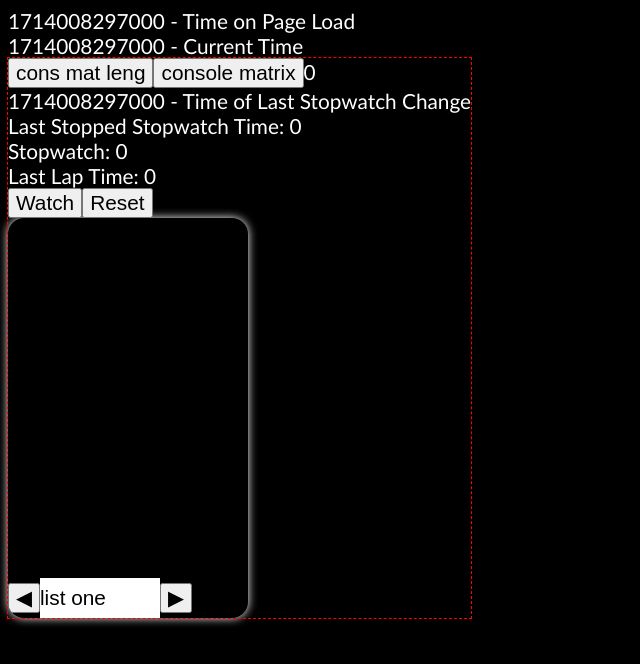
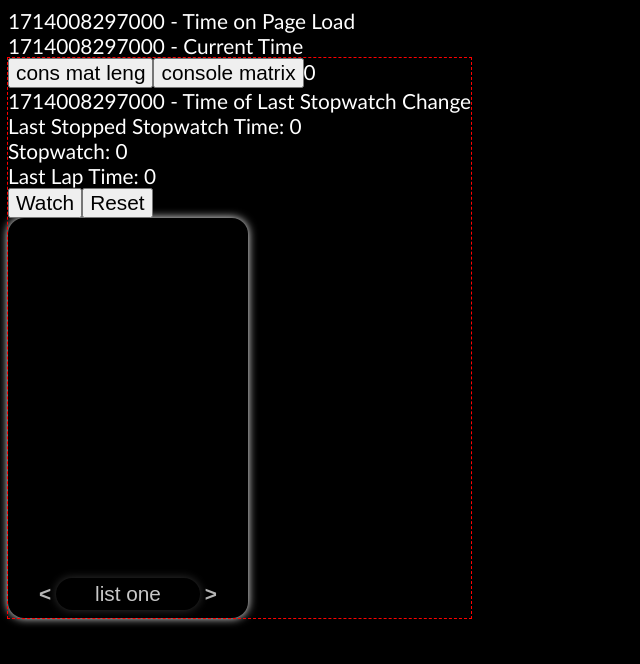
Before and after one commit to moefingers/react-timer_stop-watch, a React (Vite) app: page / in a window 1280 px wide. Shown: the top 664 px of the page, without its empty margins (0-640 px from the left). Built offline with nearby package versions, Linux system fonts and the light colour scheme.

Commit message:
solidified stopwatch  dropdown and added lots of styling

```diff
--- a/src/App.css
+++ b/src/App.css
@@ -28,12 +28,6 @@ body *{
   overflow: hidden;
 }
 
-.stopwatch-list-name-input{
-  height:10%;
-  width:50%;
-  border: 0;
-  padding: 0;
-}
 .stopwatch-scroll-container{
   height: 90%;
   width: 100%;
@@ -42,6 +36,130 @@ body *{
   scroll-behavior: smooth;
   box-sizing: content-box;
 }
+
+
+.stopwatch-list-navigation-container{
+  margin: 0 auto;
+  padding: 0;
+  height:8%;
+  width: 100%;
+  margin-bottom: 2%;
+  display: flex;
+  justify-content: center;
+  position: relative;
+}
+
+.stopwatch-input-container{
+  width: 60%;
+  display:flex;
+  justify-content: center;
+}
+
+input.stopwatch-list-name-input{
+  border: 0;
+  width:96%;
+  padding: 0 2%;
+  height:100%;
+  background: black;
+  text-align: center;
+  color:rgba(200,200,200,1);
+  box-shadow: 0 0 10px rgba(255,255,255,.2);
+  border-radius: 1rem;
+  transition: .5s;
+  z-index: 20;
+}
+
+input.stopwatch-list-name-input:hover{
+  text-shadow: 0 0 10px rgba(255,255,255,.5);
+  box-shadow: 0 0 10px rgba(255,255,255,.5);
+  color: rgba(210,210,210,1);
+  font-size: 1.7rem;
+}
+input.stopwatch-list-name-input:focus{
+  outline: 0;
+  text-shadow: 0 0 10px rgba(255,255,255,1);
+  box-shadow: 0 0 10px rgba(255,255,255,1);
+  font-size:1.5rem;
+
+}
+
+.stopwatch-navigate-list-button{
+  border: 0;
+  padding: 0rem .3rem;
+  background: transparent;
+  color: rgb(180,180,180);
+  font-weight: 800;
+  transition: .5s;
+}
+.stopwatch-navigate-list-button:hover{
+  text-shadow: 0 0 10px rgba(255,255,255,.8);
+  color:rgb(210,210,210)
+}
+.stopwatch-navigate-list-button:active{
+  text-shadow: 0 0 10px rgba(255,255,255,1);
+  color:rgb(255,255,255);
+  transition: .2s;
+}
+
+.stopwatch-list-dropdown{
+  position:absolute;
+  bottom: 100%;
+  /* padding: 0 1rem; */
+  width: 50%;
+  overflow: hidden;
+  /* border-radius: 1rem 1rem 0 0 ; */
+  box-shadow: 0 0 .5rem rgba(255,255,255,.4);
+  opacity: 0;
+  visibility: hidden;
+  height: 0rem;
+  /* height: 20rem; */
+  transition: .2s;
+  background: rgba(0,0,0,.5);
+  backdrop-filter: blur(5px);
+  z-index: 19;
+}
+
+.stopwatch-list-dropdown-scroll{
+  height: 100%;
+  width: 100%;
+  overflow-x:hidden;
+  overflow-y:scroll;
+  scroll-behavior: smooth;
+  display:flex;
+  flex-flow: column nowrap;
+
+}
+.stopwatch-list-dropdown-scroll > :first-child{
+  margin-top: auto !important;
+}
+
+
+.stopwatch-input-container:hover .stopwatch-list-dropdown{
+  opacity: 1;
+  visibility: visible;
+  height: 20rem;
+  transition: .8s;
+}
+
+.stopwatch-list-dropdown-item{
+  text-align: center;
+  position: static;
+  width:100%;
+  margin: 0;
+  height:fit-content;
+  transition: .5s;
+  padding: 0.3rem 0;
+  color: rgba(200,200,200,1);
+  text-shadow: 0 0 1rem rgba(255,255,255,.6);
+}
+
+.stopwatch-list-dropdown-item:hover{
+  color: rgba(255,255,255,1);
+  text-shadow: 0 0 1rem rgba(255,255,255,1);
+  font-size: 2rem;
+  transition: .3s;
+}
+
 
 
 
--- a/src/stopwatch/Stopwatch.jsx
+++ b/src/stopwatch/Stopwatch.jsx
@@ -32,19 +32,6 @@ function runStopWatch() {
 }
 
 function updateMatrix(objectPseudoIndex, updateObject) {
-  // console.log(updateObject)
-  // let actualIndex = getIndexOfListByPseudoIndex(objectPseudoIndex)
-  // let splicedMatrix = [...stopwatchListMatrix]
-  // splicedMatrix.splice(objectPseudoIndex, actualIndex)
-  // setStopwatchListMatrix([
-  //   ...splicedMatrix,
-
-  //   Object.assign({}, stopwatchListMatrix[stopwatchListSelectedIndex], updateObject)
-
-  // ])
-  console.log(stopwatchListObject)
-  console.log({[objectPseudoIndex]: updateObject})
-  console.log(Object.assign({},stopwatchListObject, {[objectPseudoIndex]: Object.assign({},stopwatchListObject[objectPseudoIndex], updateObject)}))
   setStopwatchListObject(Object.assign({},stopwatchListObject, {[objectPseudoIndex]: Object.assign({},stopwatchListObject[objectPseudoIndex], updateObject)}))
 }
 // function to add lap time to timePassedStopwatchArray
@@ -53,60 +40,27 @@ function addLapTimeToStopwatchArray(reason) {
   if(stopwatchTime === 0) return
   let alreadyContainsTimeType = ""  // initialize already contains situation
   let indexOfTimeObjectToUpdate
-  // console.log(stopwatchListMatrix)
-  // console.log(stopwatchListMatrix[stopwatchListSelectedIndex].name)
-  // stopwatchListMatrix[stopwatchListSelectedIndex].array.forEach((object, index) => { // for each object {time: 999, reason: 'Lap' || 'Stopped' || 'Stopped and Lap'}
-  //   if(object.time === stopwatchTime){ // if time is the same
-  //     if (object.reason === 'Stopped') {alreadyContainsTimeType = "Stopped"; indexOfTimeObjectToUpdate = index} // already contains time of the STOPPED reason
-  //     else if (object.reason === 'Lap' || object.reason === 'Stopped and Lap') {alreadyContainsTimeType = "Lap"} // already contains time of LAP or STOPPED AND LAP reason
-  //   }
+
   stopwatchListObject[stopwatchListSelectedPseudoIndex].array.forEach((object, index) => { // for each object {time: 999, reason: 'Lap' || 'Stopped' || 'Stopped and Lap'}
     if(object.time === stopwatchTime){ // if time is the same
       if (object.reason === 'Stopped') {alreadyContainsTimeType = "Stopped"; indexOfTimeObjectToUpdate = index} // already contains time of the STOPPED reason
       else if (object.reason === 'Lap' || object.reason === 'Stopped and Lap') {alreadyContainsTimeType = "Lap"} // already contains time of LAP or STOPPED AND LAP reason
     }
   }) // end for each
-  // if(alreadyContainsTimeType == "Stopped"){ // if already contains time of the STOPPED reason
-  //   let {lastDifference} = stopwatchListMatrix[stopwatchListSelectedIndex].array[indexOfTimeObjectToUpdate]
-  //   stopwatchListMatrix[stopwatchListSelectedIndex].array.splice(indexOfTimeObjectToUpdate, 1) // remove the old one from the array
-  //   let splicedMatrix = [...stopwatchListMatrix]
-  //   splicedMatrix.splice(stopwatchListSelectedIndex, 1)
+
   if(alreadyContainsTimeType == "Stopped"){ // if already contains time of the STOPPED reason
     let {lastDifference} = stopwatchListObject[stopwatchListSelectedPseudoIndex].array[indexOfTimeObjectToUpdate] // destructure last difference
     stopwatchListObject[stopwatchListSelectedPseudoIndex].array.splice(indexOfTimeObjectToUpdate, 1) // remove the old one from the array of times
-    // let splicedMatrix = [...stopwatchListMatrix]
-    // splicedMatrix.splice(stopwatchListSelectedIndex, 1)
     updateMatrix(stopwatchListSelectedPseudoIndex, {array: [
       ...stopwatchListObject[stopwatchListSelectedPseudoIndex].array,
       {time: stopwatchTime, lastDifference: lastDifference, reason: 'Stopped and Lap'}
     ]})
-    // setStopwatchListMatrix([
-    //   ...splicedMatrix,
-    //   Object.assign({}, stopwatchListMatrix[stopwatchListSelectedIndex], {array: [
-    //     ...stopwatchListMatrix[stopwatchListSelectedIndex].array,
-    //     {time: stopwatchTime, lastDifference: lastDifference, reason: 'Stopped and Lap'}
-    //   ]}
-    // )
-    // ])
-
 
 
     setLapAndStopped(true)
   }
 
   if (alreadyContainsTimeType == "" || reason == "Stopped") { // add time with LAP type if it doesn't already exist as any other type
-
-    // let splicedMatrix = [...stopwatchListMatrix]
-    // splicedMatrix.splice(stopwatchListSelectedIndex, 1)
-    // setStopwatchListMatrix([
-    //   ...splicedMatrix,
-
-    //   Object.assign({}, stopwatchListMatrix[stopwatchListSelectedIndex], {array: [
-    //     ...stopwatchListMatrix[stopwatchListSelectedIndex].array,
-    //     {time: stopwatchTime, lastDifference: stopwatchTime - lastLapStopwatchTime, reason: typeof reason == 'string' && reason || 'Lap'}
-    //   ]})
-
-    // ])
 
     updateMatrix(stopwatchListSelectedPseudoIndex, {array: [
       ...stopwatchListObject[stopwatchListSelectedPseudoIndex].array,
@@ -120,6 +74,65 @@ useInterval(() => {
   setStopwatchTime(lastStoppedStopwatchTime + Date.now() - timeOfLastStopwatchChange)
 }, useIntervalActive ? 10 : null)
 
+
+
+    useEffect(() => {
+      if(lastStoppedStopwatchTime == stopwatchListObject[stopwatchListSelectedPseudoIndex].storedTime) return
+      updateMatrix(stopwatchListSelectedPseudoIndex, {storedTime: lastStoppedStopwatchTime})
+    }, [lastLapStopwatchTime])
+// reset and create new list and then navigate to it with setlist
+function resetAndCreateNewList(event){
+  setStopwatchTime(0);
+  setLastLapStopwatchTime(0)
+  updateMatrix(Object.keys(stopwatchListObject).length, Object.assign({}, defaultStopwatchListItemObject, {name: `List ${Object.keys(stopwatchListObject).length + 1}`}))
+  setList(event, Object.keys(stopwatchListObject).length)
+}
+
+// next and previous selected pseudo index or set manually with setlist
+function nextList(event){
+  if(stopwatchListSelectedPseudoIndex == Object.keys(stopwatchListObject).length - 1) return
+  stopwatchListElement.current.animate(slideOutToLeft, {duration: 250, easing: "ease"})
+  setTimeout(() => {
+    let newSelectedIndex = stopwatchListSelectedPseudoIndex + 1
+    setStopwatchListSelectedPseudoIndex(newSelectedIndex)
+    stopwatchListElement.current.animate(slideInFromRight, {duration: 250, easing: "ease"})
+  }, 250);
+}
+function previousList(event){
+  if(stopwatchListSelectedPseudoIndex == 0) return
+  stopwatchListElement.current.animate(slideOutToRight, {duration: 250, easing: "ease"})
+  setTimeout(() => {
+    let newSelectedIndex = stopwatchListSelectedPseudoIndex - 1
+    setStopwatchListSelectedPseudoIndex(newSelectedIndex)
+    stopwatchListElement.current.animate(slideInFromLeft, {duration: 250, easing: "ease"})
+  }, 250);
+}
+function setList(event, index){
+  let [animation1, animation2] = [null, null]
+  if (index > stopwatchListSelectedPseudoIndex){animation1 = slideOutToLeft; animation2 = slideInFromRight}
+  else if (index < stopwatchListSelectedPseudoIndex){animation1 = slideOutToRight; animation2 = slideInFromLeft}
+  else {return}
+  stopwatchListElement.current.animate(animation1, {duration: 250, easing: "ease"})
+  setTimeout(() => {
+    setStopwatchListSelectedPseudoIndex(index)
+    stopwatchListElement.current.animate(animation2, {duration: 250, easing: "ease"})
+  }, 250);
+}
+
+
+
+// upon selected index changing, read time from stored list and update states.. update input to reflect name from stored state
+useEffect(() => {
+  let newTime = stopwatchListObject[stopwatchListSelectedPseudoIndex].storedTime
+  stopwatchListNameInput.current.value = stopwatchListObject[stopwatchListSelectedPseudoIndex]?.name
+  setLastStoppedStopwatchTime(newTime)
+  setLastLapStopwatchTime(newTime)
+  setStopwatchTime(newTime)
+
+}, [ stopwatchListSelectedPseudoIndex])
+
+const stopwatchListNameInput = useRef()
+const stopwatchListDropdownScrollElement = useRef()
 const stopwatchListElement = useRef()
 const stopwatchScrollElement = useRef()
 
@@ -128,96 +141,24 @@ const stopwatchScrollElement = useRef()
       stopwatchScrollElement.current.style= `padding-right: ${stopwatchScrollElement.current.offsetWidth - stopwatchScrollElement.current.clientWidth}px`
       }
     }, [stopwatchScrollElement.current])
+    useEffect(() => {
+      if(stopwatchListDropdownScrollElement.current){
+        let halfPad = (stopwatchListDropdownScrollElement.current.offsetWidth - stopwatchListDropdownScrollElement.current.clientWidth)/2
+        stopwatchListDropdownScrollElement.current.style= `padding-left: ${halfPad}px; padding-right: ${halfPad}px`
+
+      }
+    }, [stopwatchListDropdownScrollElement.current])
+
+    useEffect(() => {
+      console.log(stopwatchListDropdownScrollElement?.current?.children)
+        stopwatchListDropdownScrollElement?.current?.children.length >0 && stopwatchListDropdownScrollElement?.current?.lastChild.scrollIntoView({behavior: "smooth"})
+    }, [stopwatchListDropdownScrollElement?.current?.children.length])
 
 
-    useEffect(() => {
-      console.log( lastStoppedStopwatchTime)
-      if(lastStoppedStopwatchTime == stopwatchListObject[stopwatchListSelectedPseudoIndex].storedTime) return
-      updateMatrix(stopwatchListSelectedPseudoIndex, {storedTime: lastStoppedStopwatchTime})
-    }, [lastLapStopwatchTime])
-// reset
-function resetAndCreateNewList(event){
-  setStopwatchTime(0);
-  setLastLapStopwatchTime(0)
-  // setStopwatchListMatrix([...stopwatchListMatrix, Object.assign({}, defaultStopwatchListItemObject, {name: `List ${stopwatchListMatrix.length + 1}`})])
-  updateMatrix(Object.keys(stopwatchListObject).length, Object.assign({}, defaultStopwatchListItemObject, {name: `List ${Object.keys(stopwatchListObject).length + 1}`}))
-  setList(event, Object.keys(stopwatchListObject).length)
-}
-
-function nextList(event, overrideIndex = null){
-  console.log(overrideIndex)
-  console.log(Object.keys(stopwatchListObject).length)
-  if(stopwatchListSelectedPseudoIndex == Object.keys(stopwatchListObject).length - 1 && overrideIndex == null) return
-  stopwatchListElement.current.animate(slideOutToLeft, 250)
-  setTimeout(() => {
-    let newSelectedIndex = overrideIndex || stopwatchListSelectedPseudoIndex + 1
-    console.log(newSelectedIndex)
-    setStopwatchListSelectedPseudoIndex(newSelectedIndex)
-    stopwatchListElement.current.animate(slideInFromRight, 250)
-  }, 250);
-}
-
-function setList(event, index){
-  let [animation1, animation2] = [null, null]
-  if (index > stopwatchListSelectedPseudoIndex){animation1 = slideOutToLeft; animation2 = slideInFromRight}
-  else if (index < stopwatchListSelectedPseudoIndex){animation1 = slideOutToRight; animation2 = slideInFromLeft}
-  else {return}
-  stopwatchListElement.current.animate(animation1, 250)
-  setTimeout(() => {
-    setStopwatchListSelectedPseudoIndex(index)
-    stopwatchListElement.current.animate(animation2, 250)
-  }, 250);
-}
-
-function previousList(){
-  if(stopwatchListSelectedPseudoIndex == 0) return
-  stopwatchListElement.current.animate(slideOutToRight, 250)
-  setTimeout(() => {
-    let newSelectedIndex = stopwatchListSelectedPseudoIndex - 1
-    console.log(newSelectedIndex)
-    setStopwatchListSelectedPseudoIndex(newSelectedIndex)
-    stopwatchListElement.current.animate(slideInFromLeft, 250)
-  }, 250);
-}
-
-useEffect(() => {
-  let newTime = stopwatchListObject[stopwatchListSelectedPseudoIndex].storedTime
-  stopwatchListNameInput.current.value = stopwatchListObject[stopwatchListSelectedPseudoIndex]?.name
-  setLastStoppedStopwatchTime(newTime)
-  setLastLapStopwatchTime(newTime)
-  setStopwatchTime(newTime)
-
-  console.log(stopwatchListObject[stopwatchListSelectedPseudoIndex].array)
-
-}, [ stopwatchListSelectedPseudoIndex])
-
-const stopwatchListNameInput = useRef()
-
-// function getIndexOfListByName(name){
-//   return stopwatchListObject.findIndex(list => list.name == name)
-// }
-// function getIndexOfListByPseudoIndex(pseudoIndex){
-//   return stopwatchListMatrix.findIndex(list => list.pseudoIndex == pseudoIndex)
-// }
-
-
-// filter out the one that is selected
-// console.log(stopwatchListObject.filter((list, index) => index != stopwatchListSelectedPseudoIndex))
-// console.log(Object.keys(stopwatchListObject[stopwatchListSelectedPseudoIndex].filter(key, index) => )
-
-// console.log(stopwatchListObject)
-// console.log(stopwatchListObject[stopwatchListSelectedPseudoIndex].array)
     return (
         <div className="stopwatch-container">
           <button className='console matrixlength' onClick={() => console.log(Object.keys(stopwatchListObject).length)}>cons mat leng</button>
           <button className='console-log-matrix' onClick={() => console.log(stopwatchListObject)}>console matrix</button>{stopwatchListSelectedPseudoIndex}
-          {/* <button className="changenamelistone" onClick={() => {
-            setStopwatchListObject(Object.assign(
-              {},
-              stopwatchListObject,
-              {[0] : Object.assign(stopwatchListMatrix[0], {name: "fdf"})}
-              ));
-            }}>Change l1 name</button> */}
             <div>{timeOfLastStopwatchChange} - Time of Last Stopwatch Change</div>
             <div>Last Stopped Stopwatch Time: {lastStoppedStopwatchTime}</div>
             <div>Stopwatch: {stopwatchTime}</div>
@@ -235,14 +176,25 @@ const stopwatchListNameInput = useRef()
                 ))}
                 </ul>
               </div>
-              {!useIntervalActive && <button className='stopwatch-previous-list-button' onClick={previousList}>◀</button>}
-              <input ref={ stopwatchListNameInput} className='stopwatch-list-name-input' type="text" placeholder='Stopwatch List Name' defaultValue={stopwatchListObject[stopwatchListSelectedPseudoIndex].name}/>
-              {!useIntervalActive && <button className='stopwatch-next-list-button' onClick={nextList}>▶</button>}
-              {/* getIndexOfListByName(stopwatchListMatrix[stopwatchListSelectedIndex].name) */}
+              <div className='stopwatch-list-navigation-container'>
+                {!useIntervalActive && <button className='stopwatch-navigate-list-button' onClick={previousList}>&lt;</button>}
+              <div className="stopwatch-input-container">
+                <input ref={ stopwatchListNameInput} className='stopwatch-list-name-input' type="text" placeholder='Stopwatch List Name' defaultValue={stopwatchListObject[stopwatchListSelectedPseudoIndex].name}/>
+                <div className="stopwatch-list-dropdown">
+                  <div ref={stopwatchListDropdownScrollElement} className="stopwatch-list-dropdown-scroll">
+                    {Object.keys(stopwatchListObject).length > 0 && Object.keys(stopwatchListObject).filter((key) => key != stopwatchListSelectedPseudoIndex).map((key, index) => (
+                    <p className='stopwatch-list-dropdown-item' key={index} onClick={(event) => {setList(event, Number(key))}}>{stopwatchListObject[key].name}</p>
+                  ))}
+                  </div>
+                </div>
+              </div>
+
+              {!useIntervalActive && <button className='stopwatch-navigate-list-button' onClick={nextList}>&gt;</button>}
+              </div>
+
             </div>}
-            {/* {stopwatchListMatrix.length > 0 && stopwatchListMatrix.filter((list, index) => index != stopwatchListSelectedIndex).map((list, index) => (
-                  <h2 key={index} onClick={(event) => {setList(event,getIndexOfListByName(list.name))}}>{list.name}</h2>
-                ))} */}
+
+
       </div>
     )
 }
--- a/src/stopwatch/StopwatchTimeItem.jsx
+++ b/src/stopwatch/StopwatchTimeItem.jsx
@@ -17,7 +17,7 @@ export default function StopwatchTimeItem(props){
     const stopwatchItemElement = useRef()
 
     useEffect(() => {
-        stopwatchItemElement.current.animate(slideInFromLeft, 500)
+        stopwatchItemElement.current.animate(slideInFromLeft, {duration: 500})
         setTimeout(() => {
             stopwatchItemElement?.current?.scrollIntoView({behavior: "smooth"})
         }, 250);
```
